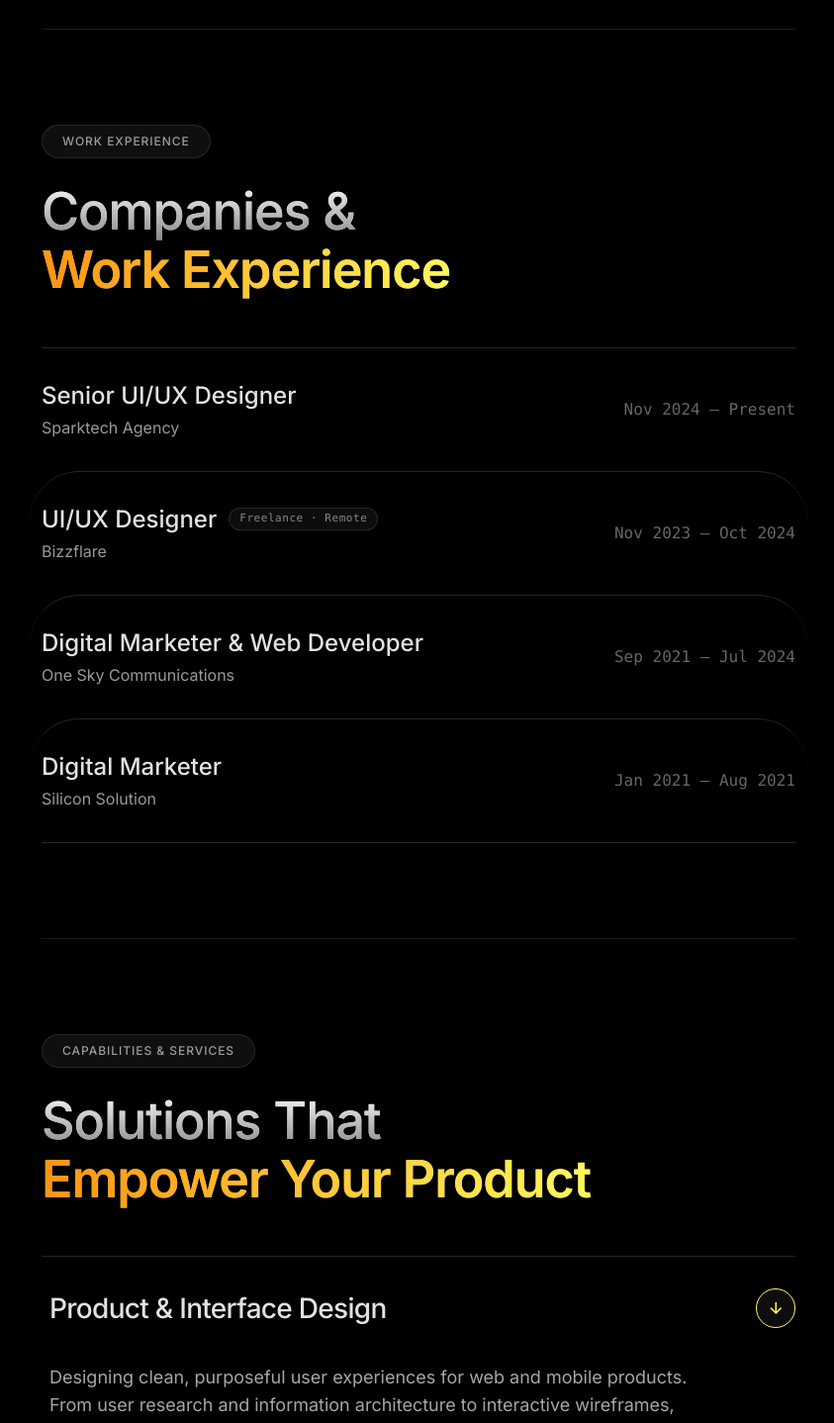
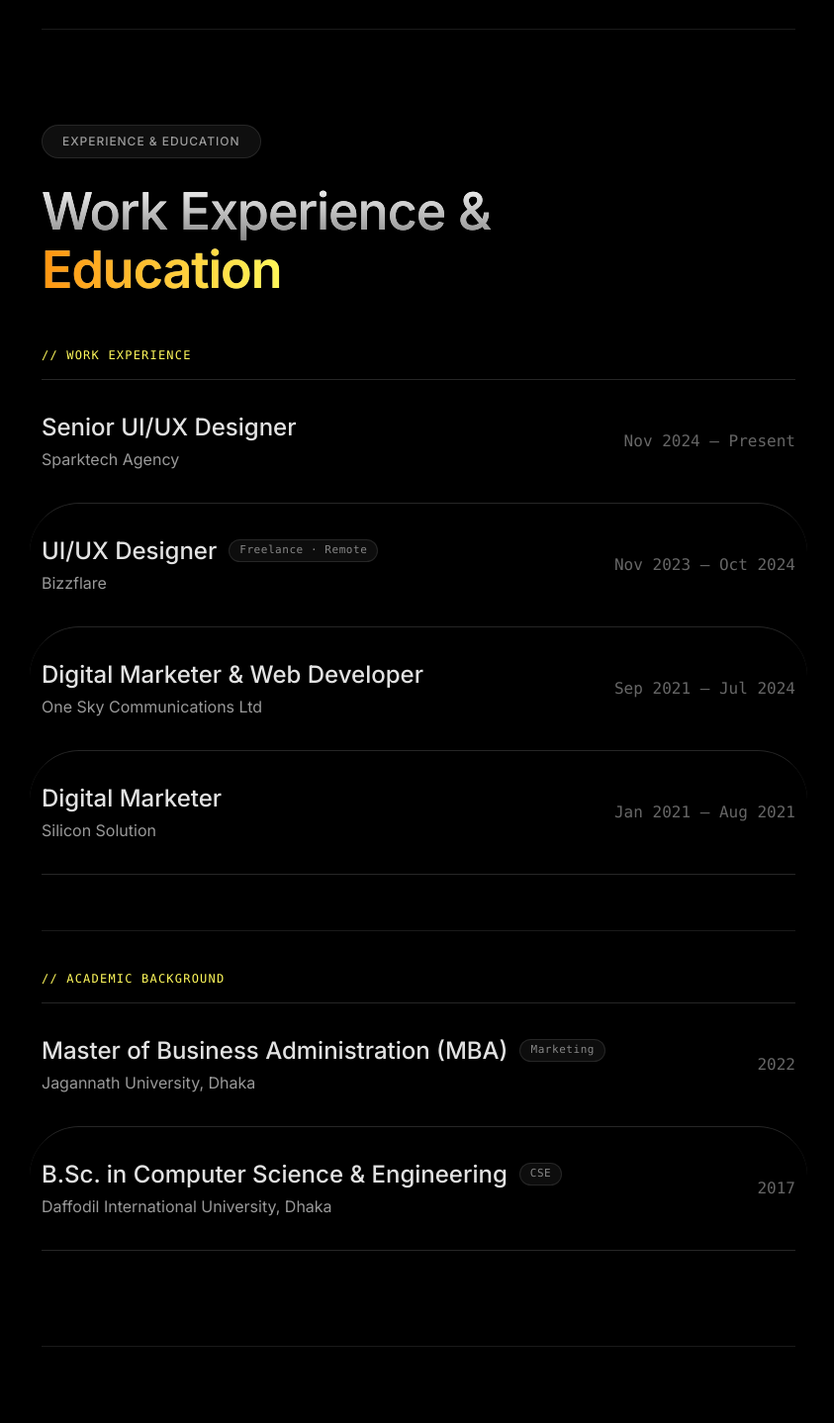
Before and after one commit to BeingSazzad/My-Portfolio, a React (Vite) app: page / in a window 1280 px wide. Shown: the part 1020-2458 px from the top of the page at 99% size, without its empty margins (416-1259 px from the left). Built offline with nearby package versions, Linux system fonts and the light colour scheme.

Commit message:
feat: add academic background, fix company name to One Sky Communications Ltd, and arrange tools stack

```diff
--- a/src/data/experiences.ts
+++ b/src/data/experiences.ts
@@ -1,4 +1,4 @@
-import { ExperienceItem } from '../types';
+import { ExperienceItem, EducationItem } from '../types';
 
 export const experiences: ExperienceItem[] = [
   {
@@ -14,7 +14,7 @@ export const experiences: ExperienceItem[] = [
   },
   {
     role: 'Digital Marketer & Web Developer',
-    company: 'One Sky Communications',
+    company: 'One Sky Communications Ltd',
     period: 'Sep 2021 — Jul 2024',
   },
   {
@@ -23,3 +23,18 @@ export const experiences: ExperienceItem[] = [
     period: 'Jan 2021 — Aug 2021',
   },
 ];
+
+export const educations: EducationItem[] = [
+  {
+    degree: 'Master of Business Administration (MBA)',
+    field: 'Marketing',
+    institution: 'Jagannath University, Dhaka',
+    year: '2022',
+  },
+  {
+    degree: 'B.Sc. in Computer Science & Engineering',
+    field: 'CSE',
+    institution: 'Daffodil International University, Dhaka',
+    year: '2017',
+  },
+];
--- a/src/data/skills.tsx
+++ b/src/data/skills.tsx
@@ -66,25 +66,6 @@ export const tools: ToolItem[] = [
     ),
   },
   {
-    name: 'Lovable',
-    svg: (
-      <div className="w-14 h-14 rounded-2xl bg-[#1e0f18] border border-[#ff4582]/40 flex items-center justify-center shadow-[0_0_15px_rgba(255,69,130,0.25)]">
-        <svg viewBox="0 0 24 24" fill="none" className="w-8 h-8">
-          <defs>
-            <linearGradient id="lovableGrad" x1="0%" y1="0%" x2="100%" y2="100%">
-              <stop offset="0%" stopColor="#ff4582" />
-              <stop offset="100%" stopColor="#ff7a00" />
-            </linearGradient>
-          </defs>
-          <path
-            d="M12 21.35l-1.45-1.32C5.4 15.36 2 12.28 2 8.5 2 5.42 4.42 3 7.5 3c1.74 0 3.41.81 4.5 2.09C13.09 3.81 14.76 3 16.5 3 19.58 3 22 5.42 22 8.5c0 3.78-3.4 6.86-8.55 11.54L12 21.35z"
-            fill="url(#lovableGrad)"
-          />
-        </svg>
-      </div>
-    ),
-  },
-  {
     name: 'Antigravity',
     svg: (
       <div className="w-14 h-14 rounded-2xl bg-[#1a1708] border border-[#fff95b]/40 flex items-center justify-center shadow-[0_0_15px_rgba(255,249,91,0.2)]">
@@ -107,4 +88,23 @@ export const tools: ToolItem[] = [
       </div>
     ),
   },
+  {
+    name: 'Lovable',
+    svg: (
+      <div className="w-14 h-14 rounded-2xl bg-[#1e0f18] border border-[#ff4582]/40 flex items-center justify-center shadow-[0_0_15px_rgba(255,69,130,0.25)]">
+        <svg viewBox="0 0 24 24" fill="none" className="w-8 h-8">
+          <defs>
+            <linearGradient id="lovableGrad" x1="0%" y1="0%" x2="100%" y2="100%">
+              <stop offset="0%" stopColor="#ff4582" />
+              <stop offset="100%" stopColor="#ff7a00" />
+            </linearGradient>
+          </defs>
+          <path
+            d="M12 21.35l-1.45-1.32C5.4 15.36 2 12.28 2 8.5 2 5.42 4.42 3 7.5 3c1.74 0 3.41.81 4.5 2.09C13.09 3.81 14.76 3 16.5 3 19.58 3 22 5.42 22 8.5c0 3.78-3.4 6.86-8.55 11.54L12 21.35z"
+            fill="url(#lovableGrad)"
+          />
+        </svg>
+      </div>
+    ),
+  },
 ];
--- a/src/sections/ResumeSection.tsx
+++ b/src/sections/ResumeSection.tsx
@@ -1,5 +1,5 @@
 import React from 'react';
-import { experiences } from '../data/experiences';
+import { experiences, educations } from '../data/experiences';
 
 export const ResumeSection: React.FC = () => {
   return (
@@ -7,18 +7,23 @@ export const ResumeSection: React.FC = () => {
       {/* Eyebrow Badge */}
       <div className="mb-6">
         <div className="eyebrow-badge">
-          <span>WORK EXPERIENCE</span>
+          <span>EXPERIENCE &amp; EDUCATION</span>
         </div>
       </div>
 
       {/* Heading */}
       <h2 className="section-title">
-        <span className="text-metallic">Companies &amp; </span><br className="hidden sm:inline" />
-        <span className="color-gradient font-semibold">Work Experience</span>
+        <span className="text-metallic">Work Experience &amp; </span><br className="hidden sm:inline" />
+        <span className="color-gradient font-semibold">Education</span>
       </h2>
 
-      {/* Work Experience List */}
-      <div className="mt-12 divide-y divide-white/15 border-t border-b border-white/15">
+      {/* 01. Work Experience Subsection */}
+      <div className="mt-12">
+        <div className="text-xs font-mono tracking-widest text-[#fff95b] uppercase mb-4">
+          // WORK EXPERIENCE
+        </div>
+
+        <div className="divide-y divide-white/15 border-t border-b border-white/15">
           {experiences.map((exp, index) => (
             <div
               key={index}
@@ -45,6 +50,40 @@ export const ResumeSection: React.FC = () => {
             </div>
           ))}
         </div>
+      </div>
+
+      {/* 02. Education Subsection */}
+      <div className="mt-14 pt-10 border-t border-white/10">
+        <div className="text-xs font-mono tracking-widest text-[#fff95b] uppercase mb-4">
+          // ACADEMIC BACKGROUND
+        </div>
+
+        <div className="divide-y divide-white/15 border-t border-b border-white/15">
+          {educations.map((edu, index) => (
+            <div
+              key={index}
+              className="py-7 md:py-8 flex flex-col md:flex-row md:items-center justify-between gap-3 group hover:bg-white/[0.02] px-3 -mx-3 rounded-lg transition-colors duration-200"
+            >
+              <div className="flex-1">
+                <div className="flex items-center gap-3 flex-wrap">
+                  <h4 className="text-xl md:text-2xl font-medium text-[#e2e2e2] group-hover:text-[#fff95b] transition-colors">
+                    {edu.degree}
+                  </h4>
+                  <span className="text-[11px] font-mono tracking-wider px-2.5 py-0.5 rounded-full bg-white/[0.05] border border-white/10 text-white/50 group-hover:border-[#fff95b]/30 group-hover:text-[#fff95b]/90 transition-colors">
+                    {edu.field}
+                  </span>
+                </div>
+                <p className="text-base text-white/60 mt-1 font-normal">
+                  {edu.institution}
+                </p>
+              </div>
+              <div className="text-sm md:text-base font-mono text-white/40 group-hover:text-white/70 transition-colors">
+                {edu.year}
+              </div>
+            </div>
+          ))}
+        </div>
+      </div>
     </section>
   );
 };
```
Also changed, not shown: src/types/index.ts (+7 -0 lines). Lines whose indentation alone changed are shown as unchanged.
